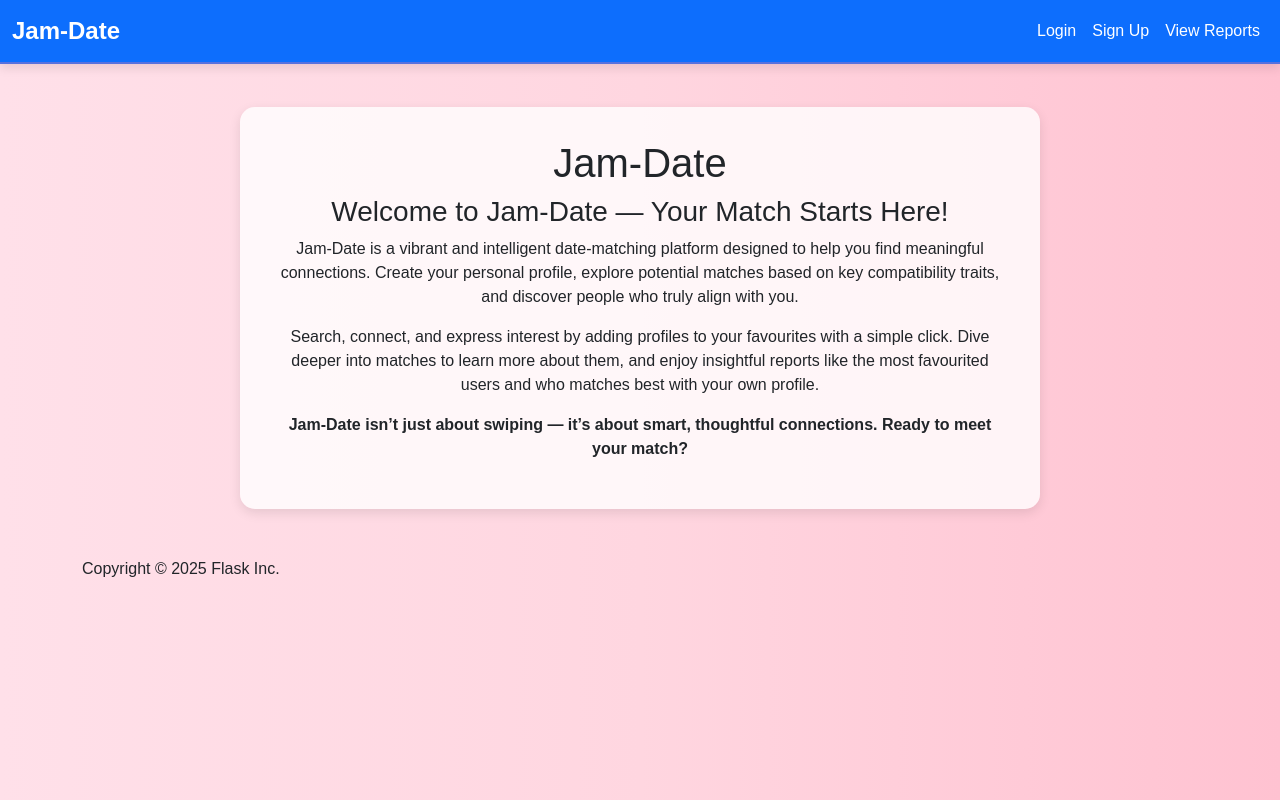
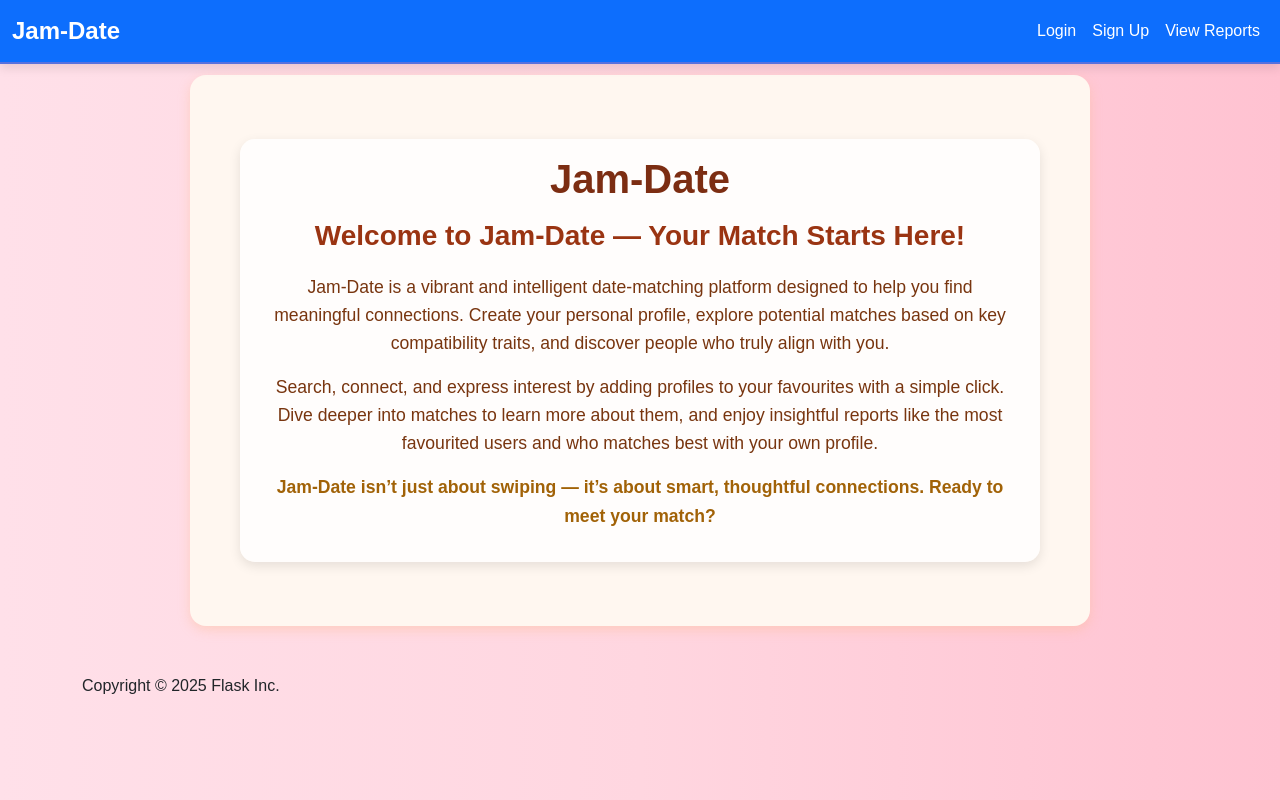
Before and after one commit to dameliac/info3180-finalproject, a Vue app: page / in a window 1280 px wide. Built offline with nearby package versions, Linux system fonts and the light colour scheme.

Commit message:
added css to homeview, matchme, profile view and reports view

```diff
--- a/src/views/HomeView.vue
+++ b/src/views/HomeView.vue
@@ -35,7 +35,46 @@ import fetchNewProfiles from "@/components/UserPage.vue";
 </template>
 
 <!--style sheet for the homepage-->
-<style>
-/* Add any component specific styles here */
+<style scoped>
+.container {
+  max-width: 900px;
+  margin: 0 auto;
+  padding: 2rem;
+  background-color: #fff7f0; /* Soft peach background */
+  border-radius: 1rem;
+  box-shadow: 0 4px 12px rgba(253, 186, 140, 0.4); /* Peachy soft shadow */
+  text-align: center;
+}
 
+h1 {
+  font-size: 2.5rem;
+  color: #7c2d12; /* Deep warm brown */
+  margin-bottom: 1rem;
+  font-weight: bold;
+}
+
+h3 {
+  font-size: 1.75rem;
+  color: #9a3412; /* Rich warm tone */
+  margin-bottom: 1.25rem;
+  font-weight: 600;
+}
+
+p {
+  font-size: 1.1rem;
+  color: #78350f; /* Slightly softer brown */
+  margin-bottom: 1rem;
+  line-height: 1.6;
+}
+
+strong {
+  color: #a16207; /* Golden warm accent */
+  font-weight: 700;
+}
+
+/* Make it feel a little softer */
+.text-center {
+  padding-top: 1rem;
+  padding-bottom: 1rem;
+}
 </style>
--- a/src/views/MatchMeView.vue
+++ b/src/views/MatchMeView.vue
@@ -60,5 +60,62 @@ export default {
 </script>
 
 <style scoped>
-/* optional styling */
+div {
+  background-color: #fff7f0;
+  padding: 1.5rem;
+  border-radius: 1rem;
+  box-shadow: 0 4px 12px rgba(253, 186, 140, 0.4);
+}
+
+.mb-4 {
+  background-color: #ffe7db;
+  border: 1px solid #fcd5b5;
+  padding: 1.5rem;
+  border-radius: 1rem;
+  box-shadow: 0 2px 6px rgba(253, 186, 140, 0.3);
+}
+
+.text-lg {
+  color: #7c2d12;
+}
+
+button {
+  background-color: #fb923c;
+  color: white;
+  padding: 0.5rem 1rem;
+  border-radius: 0.75rem;
+  margin-top: 1rem;
+  font-weight: bold;
+  transition: background-color 0.3s ease;
+  cursor: pointer;
+}
+
+button:hover {
+  background-color: #f97316;
+}
+
+.text-xl {
+  color: #9a3412;
+  margin-top: 2rem;
+  margin-bottom: 1rem;
+}
+
+.bg-gray-100 {
+  background-color: #ffe7db;
+}
+
+img {
+  width: 6rem;
+  height: 6rem;
+  object-fit: cover;
+  border-radius: 9999px;
+  margin-bottom: 0.75rem;
+  border: 2px solid #fdba74;
+}
+
+p {
+  color: #78350f;
+  margin-bottom: 0.5rem;
+  font-size: 1rem;
+}
 </style>
--- a/src/views/ProfileView.vue
+++ b/src/views/ProfileView.vue
@@ -119,3 +119,75 @@ onMounted(() => {
 
 
 </template>
+
+<style scoped>
+.alert-success {
+  background-color: #ffe4e1;
+  color: #9c4221;
+  padding: 0.75rem 1rem;
+  border-radius: 0.75rem;
+  margin-bottom: 1rem;
+  font-weight: 500;
+}
+
+.alert-danger {
+  background-color: #ffe0e0;
+  color: #b91c1c;
+  padding: 0.75rem 1rem;
+  border-radius: 0.75rem;
+  margin-bottom: 1rem;
+  font-weight: 500;
+}
+
+section {
+  display: flex;
+  align-items: center;
+  gap: 1.25rem;
+  margin-bottom: 2rem;
+}
+
+section img {
+  width: 90px;
+  height: 90px;
+  object-fit: cover;
+  border-radius: 9999px;
+  border: 3px solid #fcd5ce;
+}
+
+section h1 {
+  font-size: 1.75rem;
+  font-weight: 700;
+  color: #7c2d12;
+}
+
+div {
+  background-color: #fff7f0;
+  padding: 1.75rem;
+  border-radius: 1rem;
+  box-shadow: 0 4px 12px rgba(253, 186, 140, 0.4);
+}
+
+div p {
+  font-size: 1rem;
+  color: #78350f; /* Rich brown */
+  margin-bottom: 0.75rem;
+}
+
+button {
+  margin-top: 1rem;
+  margin-right: 0.75rem;
+  padding: 0.5rem 1.25rem;
+  background-color: #fca5a5; /* Soft coral-pink */
+  color: white;
+  font-weight: 600;
+  border-radius: 0.5rem;
+  transition: background-color 0.3s, transform 0.2s;
+  cursor: pointer;
+  border: none;
+}
+
+button:hover {
+  background-color: #fb7185;
+  transform: translateY(-2px);
+}
+</style>
--- a/src/views/ReportsView.vue
+++ b/src/views/ReportsView.vue
@@ -51,5 +51,66 @@ export default {
 </script>
 
 <style scoped>
-/* Optional Tailwind or custom styling */
+.p-4 {
+  background-color: #fff7f0; /* Soft peachy background */
+  padding: 2rem;
+  border-radius: 1rem;
+  box-shadow: 0 4px 12px rgba(253, 186, 140, 0.4); /* Peachy glow */
+}
+
+h2 {
+  font-size: 2rem;
+  font-weight: 700;
+  color: #7c2d12; /* Deep warm brown */
+  margin-bottom: 1.5rem;
+}
+
+h3 {
+  font-size: 1.25rem;
+  font-weight: 600;
+  color: #9a3412; /* Warm cocoa brown */
+  margin-bottom: 0.5rem;
+}
+
+.text-gray-500 {
+  color: #a16207; /* Softer muted golden peach tone */
+  font-style: italic;
+}
+
+.grid {
+  gap: 1.5rem;
+}
+
+.border {
+  background-color: #ffe7db; /* Light peach card background */
+  border: 1px solid #fcd5b5;
+  padding: 1.5rem;
+  border-radius: 1rem;
+  box-shadow: 0 2px 8px rgba(253, 186, 140, 0.3);
+  transition: transform 0.3s ease, box-shadow 0.3s ease;
+}
+
+.border:hover {
+  transform: translateY(-4px);
+  box-shadow: 0 6px 16px rgba(253, 186, 140, 0.5);
+}
+
+.text-sm {
+  font-size: 0.95rem;
+  color: #78350f;
+}
+
+.text-blue-500 {
+  color: #fb923c; /* Peach instead of default blue */
+}
+
+.text-blue-500:hover {
+  text-decoration: underline;
+  color: #f97316;
+}
+
+a {
+  margin-top: 0.5rem;
+  display: inline-block;
+}
 </style>
```
